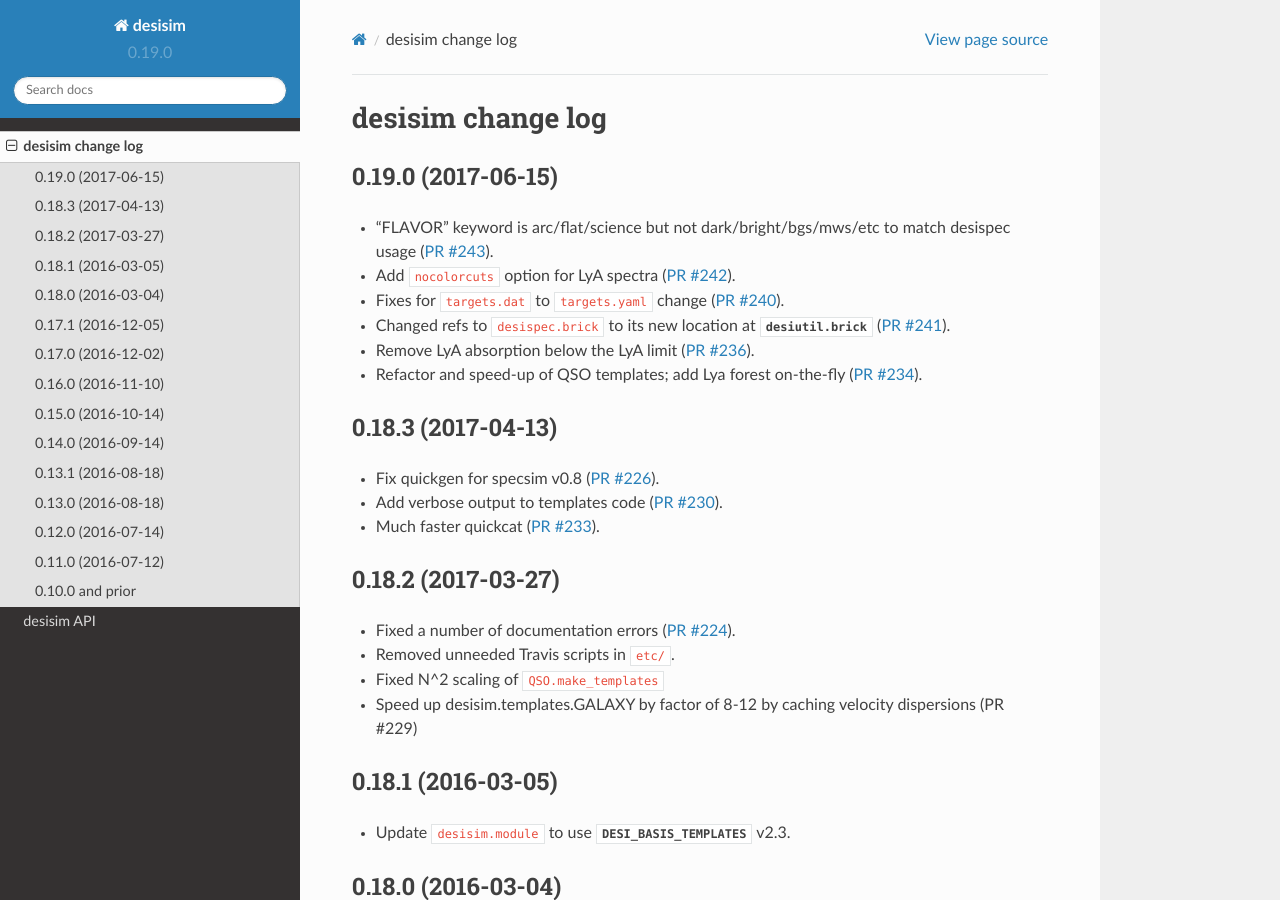
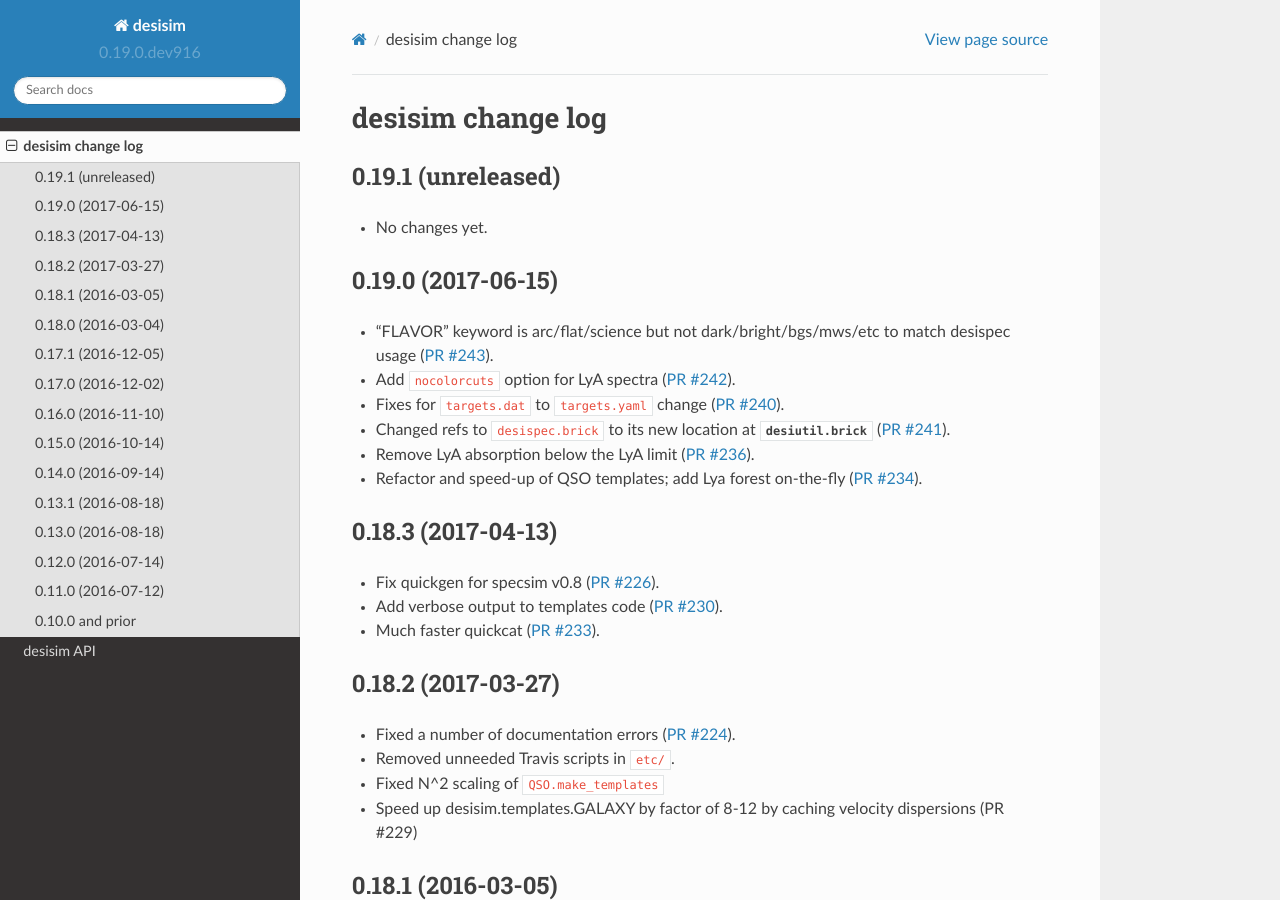
Before and after one commit to desihub/desisim, a Sphinx documentation site: the page built from doc/changes.rst, in a window 1280 px wide and 900 px high. Built offline with Sphinx 7.4.7 and the Read the Docs theme 2.0.0, drawn with Linux system fonts in a browser that asks for light colours.

Commit message:
bump to next development version

```diff
--- a/doc/changes.rst
+++ b/doc/changes.rst
@@ -1,6 +1,11 @@
 ==================
 desisim change log
 ==================
+
+0.19.1 (unreleased)
+-------------------
+
+* No changes yet.
 
 0.19.0 (2017-06-15)
 -------------------
--- a/py/desisim/_version.py
+++ b/py/desisim/_version.py
@@ -1 +1 @@
-__version__ = '0.19.0'
+__version__ = '0.19.0.dev916'
```
